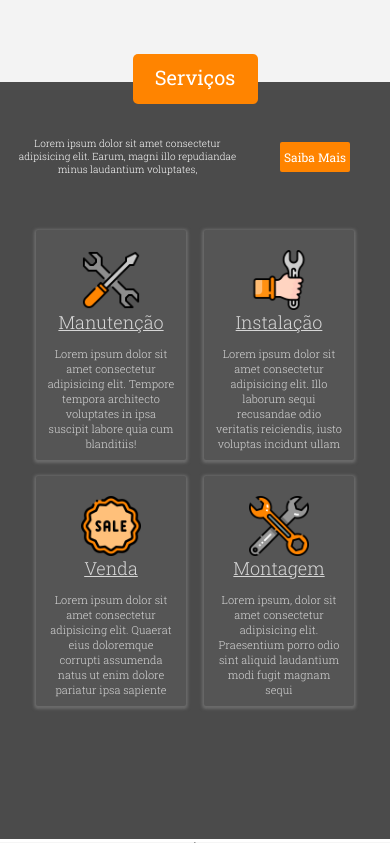
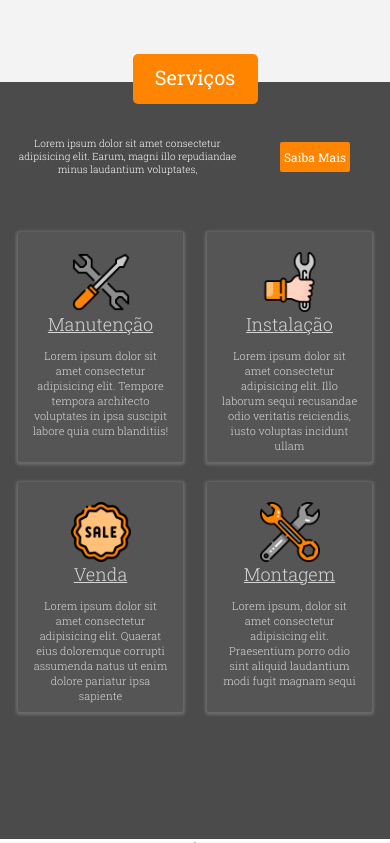
Before and after one commit to kauakksb/interface-kage, a Flask app: page / in a window 390 px wide. Shown: the part 4593-5436 px from the top of the page. Run offline with Flask 2, Linux system fonts and the light colour scheme.

Commit message:
Mudança

```diff
--- a/static/css/style.css
+++ b/static/css/style.css
@@ -2650,10 +2650,10 @@
     }
 
     #serv > #down > #serv-list > .gp-serv > li{
-        width: 150px;
+        width: 165px;
         height: 230px;
         background-color: rgb(85, 85, 85);
-        margin: 8px 9px;
+        margin: 10px 12px;
         border-radius: 2px;
         box-shadow: 0px 1px 3px 2px rgb(107, 107, 107);
         transition: 350ms;
```
